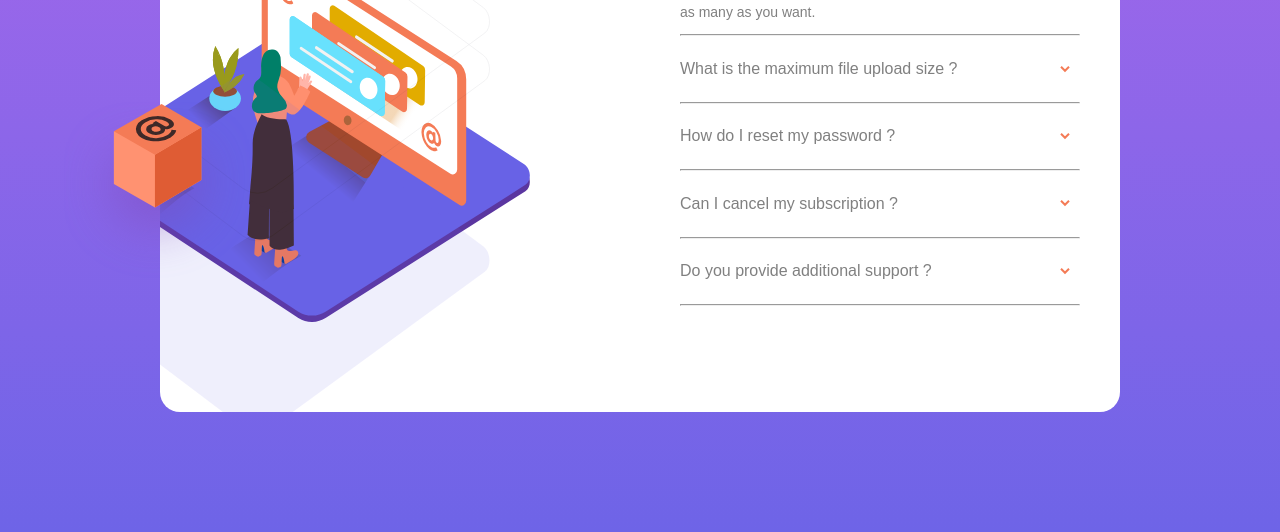
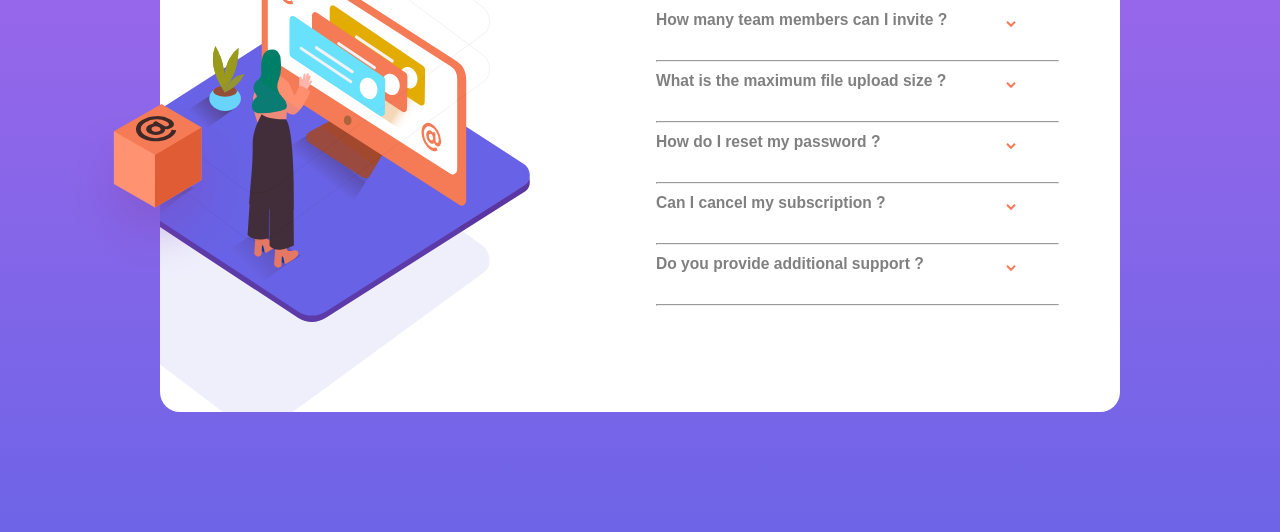
Before and after one commit to ViniciusMassari/faq-accordion-card, a website built with webpack: page index.html in a window 1280 px wide. Shown: the part 268-800 px from the top of the page. Built offline with nearby package versions, Linux system fonts and the light colour scheme.

Commit message:
keyboard support

```diff
--- a/index.html
+++ b/index.html
@@ -19,26 +19,53 @@
             <img src="src/imgs/bg-pattern-desktop.svg" alt="" class="shadow">
         </div>
         <section class="faq-container">
-            <h1>Faq</h1>
+            <h2>Faq</h2>
             <section class="faq">
-                <dl>
-                    <dt class="selected">How many team members can I invite ? <img src="src/imgs/icon-arrow-down.svg" alt=""> </dt>
-                    <dd class="selected">as many as you want.</dd>
-                    <hr>
-                    <dt >What is the maximum file upload size ? <img src="src/imgs/icon-arrow-down.svg" alt=""></dt>
-                    <dd>No more than 2GB. All files is your account must fit your allowed storage space.</dd>
-                    <hr>
-                    <dt>How do I reset my password ? <img src="src/imgs/icon-arrow-down.svg" alt=""></dt>
-                    <dd>Go to settings > security > password > password reset</dd>
-                    <hr>
-                    <dt>Can I cancel my subscription ? <img src="src/imgs/icon-arrow-down.svg" alt=""></dt>
-                    <dd >At any moment in the settings</dd>
-                    <hr>
-                    <dt>Do you provide additional support ? <img src="src/imgs/icon-arrow-down.svg" alt=""></dt>
-                    <dd >Yes ! contact me at <span>email@domain.com</span></dd>
-                    <hr>
-
-                  </dl>
+                <h3>
+                    <button aria-expanded="false" aria-controls="sec1"  id="accordion1id">
+                        <span class="accordion-title"> How many team members can I invite ? <span class="accordion-icon"> <img src="src/imgs/icon-arrow-down.svg" alt=""></span></span>
+                    </button>
+                </h3>
+                <div class="accordion-painel" id="sec1" hidden  aria-labelledby="accordion1id">
+                    <p>as many as you want.</p>
+                </div>
+                <hr>
+                <h3>
+                    <button aria-expanded="false" aria-controls="sec2" id="accordion2id">
+                        <span class="accordion-title"> What is the maximum file upload size ?<span class="accordion-icon"> <img src="src/imgs/icon-arrow-down.svg" alt=""></span></span>
+                    </button>
+                </h3>
+                <div class="accordion-painel" id="sec2" hidden aria-labelledby="accordion2id">
+                    <p>No more than 2GB. All files is your account must fit your allowed storage space.</p>
+                </div>
+                <hr>
+                <h3>
+                    <button aria-expanded="false" aria-controls="sec3" id="accordion3id">
+                        <span class="accordion-title"> How do I reset my password ? <span class="accordion-icon"> <img src="src/imgs/icon-arrow-down.svg" alt=""></span></span>
+                    </button>
+                </h3>
+                <div class="accordion-painel" hidden id="sec3"aria-labelledby="accordion3id">
+                    <p>Go to settings > security > password > password reset</p>
+                </div>
+                <hr>
+                <h3>
+                    <button aria-expanded="false" aria-controls="sec4" id="accordion4id">
+                        <span class="accordion-title">Can I cancel my subscription ?<span class="accordion-icon"> <img src="src/imgs/icon-arrow-down.svg" alt=""></span></span>
+                    </button>
+                </h3>
+                <div class="accordion-painel" hidden id="sec4" aria-labelledby="accordion4id">
+                    <p>At any moment in the settings</p>
+                </div>
+                <hr>
+                <h3>
+                    <button aria-expanded="false" aria-controls="sec5" id="accordion5id">
+                        <span class="accordion-title"> Do you provide additional support ? <span class="accordion-icon"> <img src="src/imgs/icon-arrow-down.svg" alt=""></span></span>
+                    </button>
+                </h3>
+                <div class="accordion-painel" hidden id="sec5"aria-labelledby="accordion5id">
+                    <p>Yes ! contact us at <span class="email">email@domain.com</span></p>
+                </div>
+                <hr>
             </section>
         </section>
     </main>
--- a/src/index.js
+++ b/src/index.js
@@ -2,35 +2,30 @@ import "./sass/styles.scss"
 
 document.documentElement.classList.add("js")
 
-const accordionOpener = document.querySelectorAll("dt img")
-const accordionQuestion = document.querySelectorAll("dt")
-const accordion = document.querySelectorAll("dd")
+const accordionOpener = document.querySelectorAll("button")
 const events = ["click", "touchstart"]
 
-if (document.documentElement.classList.contains("js") && accordionOpener && accordionQuestion) {
 
 
-    function openAccordion(event) {
-        event.preventDefault()
+function toggleAccordion({currentTarget}) {
+    const hasAria = currentTarget.getAttribute("aria-expanded")
+    if (hasAria == "false") {
+        currentTarget.children[0].classList.add("selected")
+        currentTarget.parentElement.nextElementSibling.removeAttribute("hidden")
+        currentTarget.parentElement.nextElementSibling.children[0].classList.add("selected")
+        currentTarget.setAttribute("aria-expanded", "true")
+    } else{
+        currentTarget.parentElement.nextElementSibling.setAttribute("hidden", true)
+        currentTarget.setAttribute("aria-expanded", "false")
+        currentTarget.children[0].classList.remove("selected")
+        currentTarget.parentElement.nextElementSibling.children[0].classList.remove("selected")
+    }
 
-        accordionQuestion.forEach(question =>{
-            question.classList.remove("selected")
-        })
-        accordion.forEach(accordion =>{
-            accordion.classList.remove("selected")
-        })
-        event.target.parentElement.classList.toggle("selected")
-        event.target.parentElement.nextElementSibling.classList.toggle("selected");
-    }
+
+}
 
 events.forEach(userEvent =>{
     accordionOpener.forEach(opener =>{
-        opener.addEventListener(userEvent, openAccordion)
+        opener.addEventListener(userEvent, toggleAccordion)
     })
 })
-
-
-
-
-
-}
--- a/src/sass/styles.scss
+++ b/src/sass/styles.scss
@@ -49,6 +49,7 @@ position: relative;
     grid-template-columns: 1fr;
     margin-top: 5rem;
     max-width: 30rem;
+    height: 40rem;
 }
 }
 // IMGS
@@ -118,59 +119,95 @@ position: relative;
 // FAQ
 
 .js .faq-container{
-  padding: 2.5rem;
-
-    h1{
+  padding: 1rem;
+    h2{
         font-size: 2rem;
         margin-top: 10px;
         text-transform: uppercase;
         font-weight: bold;
+        margin-top: 5rem;
+        @include breakpoint("large"){
+          text-align: center;
+          margin-top: 6rem;
+        }
+    }
 }
 
 .faq{
   margin-top: 1rem;
-        dt{
+  @include breakpoint("large"){
     display: flex;
-            color: $primary-font-color;
-            transition: 0.3s;
-            margin: 1.2rem 0;
-            text-align: center;
-            align-items: center;
-            justify-content: space-between;
-           animation: close 0.3s forwards;
-           @include breakpoint("large"){
-            margin: 0.675rem 0;
+    flex-direction: column;
+    margin-left: 1rem;
+    width: 100%;
   }
-            img{
-                padding: 10px;
-                cursor: pointer;
-                transition: 0.3s;
   }
 
+.faq{
+ button{
+  background-color: inherit;
+  border: 0;
+  display: flex;
+  text-align: start;
+  padding: 10px 0;
+ width: 90%;
+  font-size: 0.875rem;
+  color: $primary-font-color;
+  @include breakpoint("large"){
+    width: 100%;
   }
-        dt.selected{
+ }
+ .accordion-title{
+  display: flex;
+  width: 90%;
+  font-size: 0.975rem;
+  justify-content: space-between;
+ }
+ .accordion-title.selected{
   color: #000;
   font-weight: bold;
-            img{
-                rotate: (180deg);
  }
 }
-        dd{
-            display: none;
+
+.accordion-painel{
 font-size: 0.875rem;
 color: $primary-font-color;
-            margin-bottom: 0.875rem;
-            transition: 0.3s;
+margin-bottom: 10px;
+
+p{
+  max-width: 350px;
+  &.selected{
+    animation: open ease-in 0.2s;
+  }
+  @include breakpoint("large"){
+    max-width: 300px;
+  }
+}
+}
+
+hr{
+  width: 90%;
+  margin-top: 1rem;
+  @include breakpoint("large"){
+    width: 90%;
+  }
+
 
 }
 
-        dd.selected{
-            display: block;
-            animation: open 0.3s forwards ease-in-out;
 
+.accordion-icon{
+padding:  2.5px;
+text-align: center;
 }
+.accordion-icon:hover{
+  cursor: pointer;
 }
+
+.accordion-icon.selected{
+ transform: rotate(180deg);
 }
+
 
 span{
     font-weight: bold;
--- a/style.css
+++ b/style.css
@@ -19,6 +19,60 @@ img{
 
 
 
+.faq button{
+        background-color: inherit;
+        border: 0;
+        display: flex;
+        text-align: start;
+        padding: 10px 0;
+       width: 90%;
+        font-size: 0.875rem;
+        color: #909090;
+}
+
+@media (max-width: 960px){
+    .faq button{
+        padding: 0
+    }
+}
+
+
+.accordion-painel[hidden]{
+    display: flex;
+    font-size: 0.875rem;
+    color: #808080;
+    margin-bottom: 5px;
+}
+
+.accordion-title{
+    font-size: 0.875rem;
+color: black;
+margin-bottom: 10px;
+}
+
+.accordion-painel[hidden] p{
+    max-width: 350px;
+}
+
+@media (max-width: 960px){
+    .accordion-painel[hidden] p{
+        max-width: 300px;
+    }
+}
+
+
+.accordion-painel[hidden]{
+    font-size: 0.875rem;
+    color: #808080;
+    margin-bottom: 10px;
+}
+
+.accordion-painel[hidden] p{
+    max-width: 350px;
+}
+
+
+
 .wrapper{
  display: grid;
  grid-template-columns: repeat(2, 1fr);
@@ -34,10 +88,17 @@ position: relative;
         display: block;
         grid-template-columns: 1fr;
     margin-top: 5rem;
-    max-width: 40rem;
+    max-width: 25rem;
+    height: 40rem;
     }
 }
 
+
+.accordion-title{
+    display: flex;
+    width: 90%;
+    justify-content: space-between;
+   }
 
 
 
@@ -47,7 +108,6 @@ position: relative;
     z-index: 2;
     left: -96px;
     top: 250px;
-
     }
 
     @media (max-width: 960px){
@@ -122,7 +182,7 @@ position: relative;
 
 
 
-h1{
+h2{
     font-size: 2rem;
     margin-top: 10px;
     text-transform: uppercase;
@@ -131,21 +191,6 @@ h1{
 
 
 @media (max-width: 960px){
-   dt{
-    margin: 0.675rem 0;
-   }
-}
-
-dt{
-    display: flex;
-    color: #000;
-    font-weight: bold;
-    transition: 0.3s;
-    margin: 0.875rem 0;
-    text-align: center;
-    align-items: center;
-    justify-content: space-between;
-}
 
 img{
     padding: 10px;
@@ -154,29 +199,34 @@ img{
 }
 
  .faq-container{
-  padding: 2.5rem;
+  padding: 1rem;
+}
+
+.faq-container h2{
+    font-size: 2rem;
+    margin-top: 10px;
+    text-transform: uppercase;
+    font-weight: bold;
+    margin-top: 5rem;
+}
+
+.faq button{
+    width: 100%;
 }
 
 .faq{
     margin-top: 1rem;
-}
-
-dd{
-    display: block;
-    font-size: 0.875rem;
-    color: #808080;
-    margin-bottom: 0.875rem;
-    transition: 0.3s;
-
+    display: flex;
+    flex-direction: column;
 }
 
 span{
     font-weight: bold;
 }
 
-@media (max-width: 960px){
+   .faq-container h2{
+    text-align: center;
+    margin-top: 5.5rem;
+   }
 
-    dt{
-     margin: 0.675rem 0;
-    }
  }
```
Also changed, not shown: dist/main.js. Lines whose indentation alone changed are shown as unchanged.
